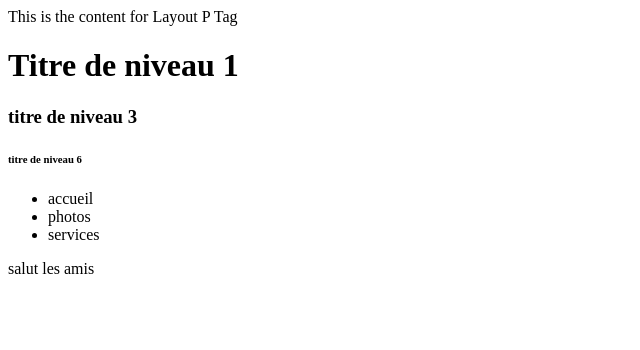
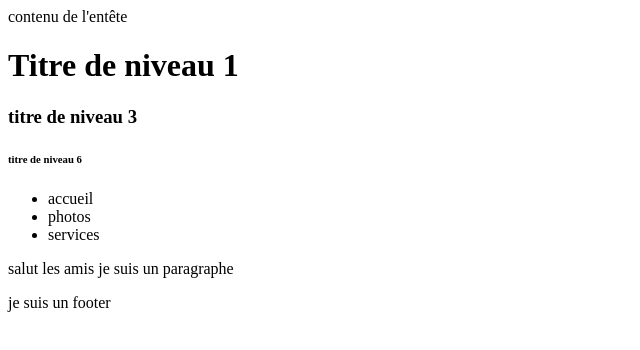
Before and after one commit to webmaster83/presentation, a plain HTML site: page index.html in a window 1280 px wide. Shown: the whole page, without its empty margins (0-640 px from the left). Drawn offline with Linux system fonts and the light colour scheme.

Commit message:
ajout de quelques balises Html

```diff
--- a/index.html
+++ b/index.html
@@ -6,7 +6,7 @@
 </head>
 
 <body>
-	<header>This is the content for Layout P Tag</header>
+	<header>contenu de l'entête </header>
 	<h1>Titre de niveau 1</h1>
 	<h3>titre de niveau 3</h3>
 	<h6>titre de niveau 6</h6>
@@ -15,7 +15,8 @@
   <li>photos</li>
   <li>services</li>
 </ul>
-<p>salut les amis</p>
+<p>salut les amis je suis un paragraphe</p>
+	<footer>je suis un footer</footer>
 
 </body>
 </html>
```
